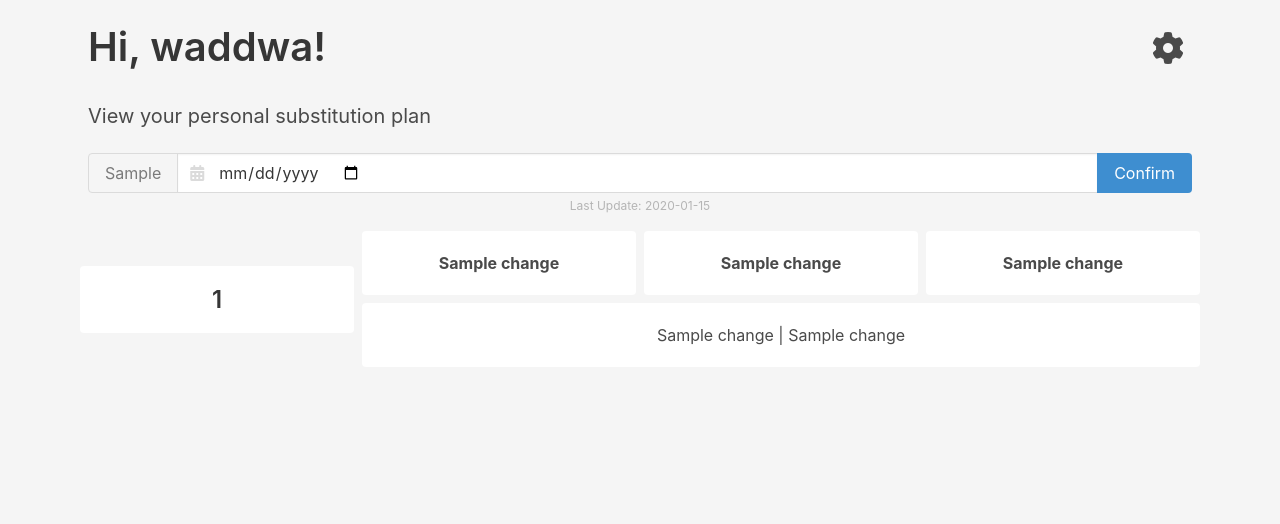
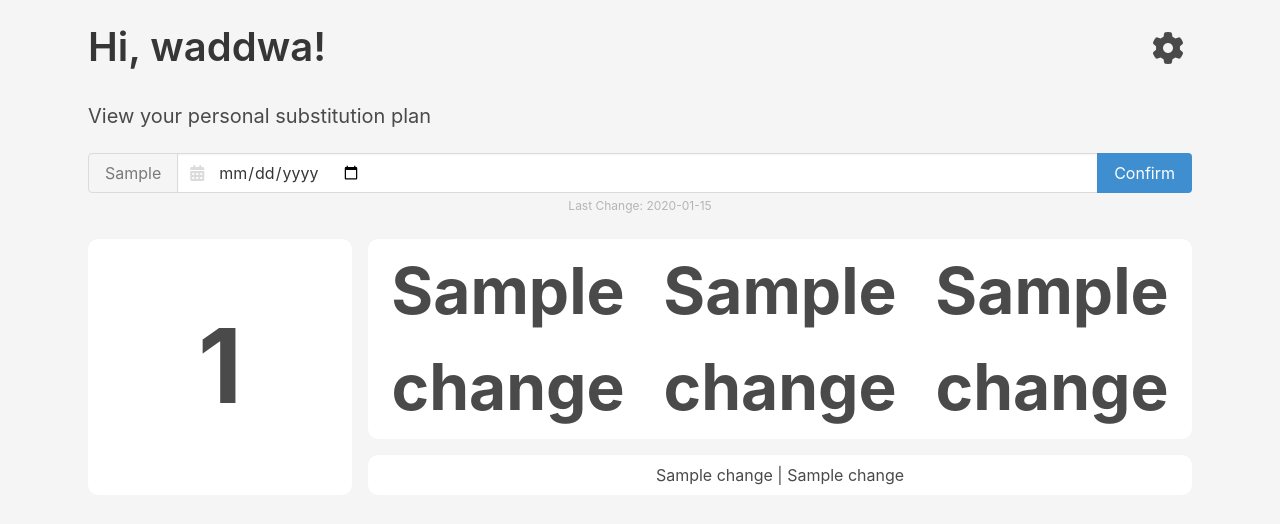
Before and after one commit to lynusdev/AcePlan, a Flask app: template website/templates/home.html in a window 1280 px wide. Shown: the top 524 px of the page. Run offline with Flask 3, Linux system fonts and the light colour scheme; the template is opened without the code that fills it: values that come from a table or form of the project are taken from there, most other values are stand-ins (such as "Sample title", 1, 10 or a date in 2020); some libraries are stand-ins or nearby versions.

Commit message:
updated design and documentation

```diff
--- a/website/__init__.py
+++ b/website/__init__.py
@@ -5,14 +5,13 @@ from flask_login import LoginManager
 
 db = SQLAlchemy()
 
+# Create Flask App
 def create_app():
     app = Flask(__name__)
     app.config['SECRET_KEY'] = 'hjshjhdjah kjshkjdhjs'
     basedir = path.abspath(path.dirname(__file__))
     app.config['SQLALCHEMY_DATABASE_URI'] = f'sqlite:///' + path.join(basedir, "database.db")
     db.init_app(app)
-
-
 
     from .views import views
     from .auth import auth
@@ -37,6 +36,7 @@ def create_app():
 
     return app
 
+# Create Database
 def create_database(app):
     if not path.exists('website/database.db'):
         db.create_all(app=app)
--- a/website/auth.py
+++ b/website/auth.py
@@ -6,6 +6,7 @@ from flask_login import login_user, login_required, logout_user, current_user
 
 auth = Blueprint('auth', __name__)
 
+# Sign In
 @auth.route("/signin", methods=["GET", "POST"])
 def login():
     if request.method == 'POST':
@@ -24,6 +25,7 @@ def login():
 
     return render_template("signin.html", user=current_user)
 
+# Log Out
 @auth.route("/logout")
 @login_required
 def logout():
@@ -31,6 +33,7 @@ def logout():
     logout_user()
     return redirect(url_for('auth.login'))
 
+# Sign Up
 @auth.route("/signup", methods=["GET", "POST"])
 def signup():
     if request.method == 'POST':
--- a/website/models.py
+++ b/website/models.py
@@ -1,6 +1,7 @@
 from . import db
 from flask_login import UserMixin
 
+# User Database
 class User(db.Model, UserMixin):
     id = db.Column(db.Integer, primary_key=True)
     username = db.Column(db.String, unique=True)
--- a/website/templates/home.html
+++ b/website/templates/home.html
@@ -41,7 +41,7 @@ navigation %}
     </div>
   </form>
   <div class="is-size-7 has-text-grey-light has-text-centered mb-5">
-    Last Update: {{ last_update }}
+    Last Change: {{ last_update }}
   </div>
   {% if messages %}
   <article class="message is-link">
@@ -55,50 +55,60 @@ navigation %}
       {% endfor %}
     </div>
   </article>
-  {% endif %} {% if changes %} {% for change in changes %} {% if change[6] ==
-  "CANCELED" %}
-  <div class="box has-background-danger">
+  {% endif %}
+  {% if changes %}
+  {% for change in changes %}
+  {% if change[6] == "CANCELED" %}
+  <div class="box has-background-danger p-4" style="border-radius: 10px">
   {% elif change[6] == "CHANGE" %}
-    <div class="box has-background-warning">
+  <div class="box has-background-warning p-4" style="border-radius: 10px">
   {% endif %}
-      <div class="columns is-mobile is-vcentered">
+        <div class="columns is-mobile is-variable is-2">
+          <div class="column is-3">
             <div
-          class="column is-one-quarter has-text-centered p-1"
-          style="height: 100%"
+              class="notification has-background-white is-flex is-justify-content-center is-align-items-center p-0 has-text-weight-bold"
+              style="
+                height: 100%;
+                border-radius: 10px;
+                font-size: 8vw;
+                white-space: nowrap;
+              "
             >
-          <div class="notification has-background-white px-2 title is-4">
               {{ change[0] }}
             </div>
           </div>
-        <div class="column">
-          <div class="columns is-multiline is-mobile">
-            <div class="column is-one-third has-text-centered p-1">
+          <div class="column is-9">
             <div
-                class="notification has-background-white px-2 has-text-weight-bold"
+              class="notification has-background-white has-text-centered mb-4 p-1"
+              style="border-radius: 10px"
+            >
+              <div class="columns is-mobile is-gapless">
+                <div
+                  class="column has-text-weight-bold is-flex is-justify-content-center is-align-items-center"
+                  style="font-size: 5vw;"
                 >
                   {{ change[1] }}
                 </div>
-            </div>
-            <div class="column is-one-third has-text-centered p-1">
                 <div
-                class="notification has-background-white px-2 has-text-weight-bold"
+                  class="column has-text-weight-bold is-flex is-justify-content-center is-align-items-center"
+                  style="font-size: 5vw;"
                 >
                   {{ change[2] }}
                 </div>
-            </div>
-            <div class="column is-one-third has-text-centered p-1">
                 <div
-                class="notification has-background-white px-2 has-text-weight-bold"
+                  class="column has-text-weight-bold is-flex is-justify-content-center is-align-items-center"
+                  style="font-size: 5vw;"
                 >
                   {{ change[3] }}
                 </div>
               </div>
-            <div class="column is-full has-text-centered p-1">
-              <div class="notification has-background-white px-2">
-                {{ change[4] }}{% if not change[4] == "" and not change[5] ==
-                ""%} | {% endif %}{{ change[5] }}
             </div>
-            </div>
+            <div
+              class="notification has-background-white has-text-centered mt-4 p-2"
+              style="border-radius: 10px; word-wrap: break-word"
+            >
+              {{ change[4] }}{% if not change[4] == "" and not change[5] == ""%}
+              | {% endif %}{{ change[5] }}
             </div>
           </div>
         </div>
@@ -106,3 +116,4 @@ navigation %}
       {% endfor %} {% endif %} {% endblock %}
     </div>
   </div>
+</div>
```
Also changed, not shown: website/views.py (+7 -0 lines). Lines whose indentation alone changed are shown as unchanged.
